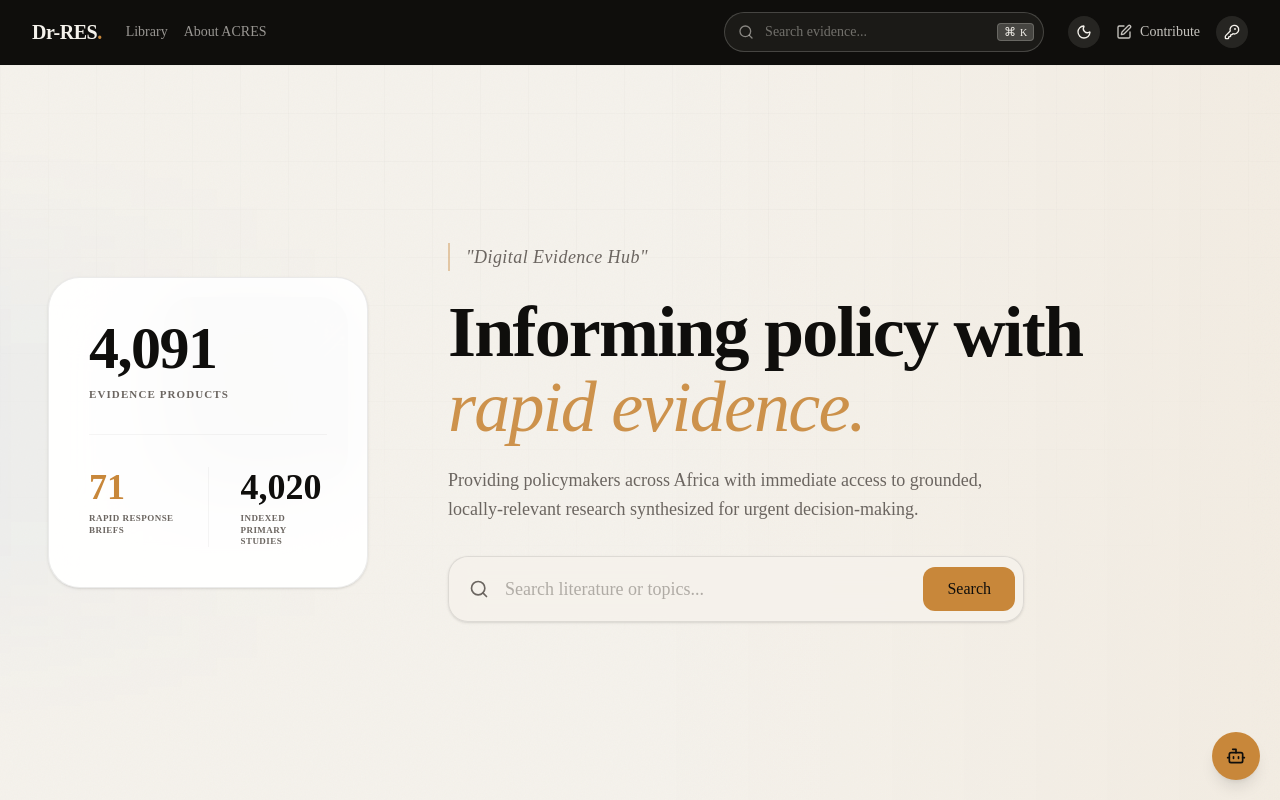
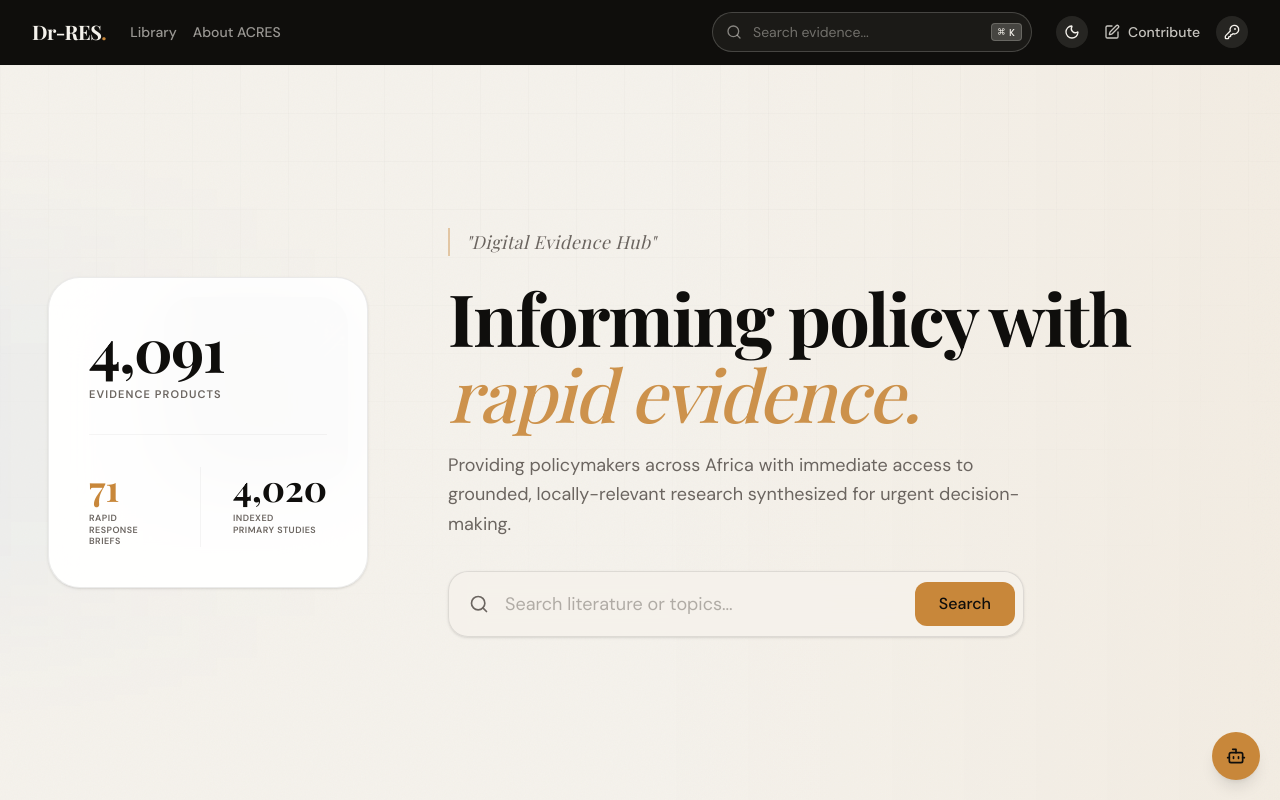
Before and after one commit to Aurits/drres-app, a Next.js app in the folder frontend/: page / in a window 1280 px wide. Built offline with nearby package versions, Linux system fonts and the light colour scheme.

Commit message:
Update layout.tsx

```diff
--- a/frontend/app/layout.tsx
+++ b/frontend/app/layout.tsx
@@ -1,9 +1,28 @@
 import type { Metadata } from "next";
+import { DM_Sans, DM_Mono, Playfair_Display } from "next/font/google";
 import "./globals.css";
 import { cn } from "@/lib/utils";
 import { TopNav } from "@/components/layout/TopNav";
 import { AskAIDrawer } from "@/components/ui/AskAIDrawer";
 import { ThemeProvider } from "@/components/ThemeProvider";
+
+const fontSans = DM_Sans({
+  variable: "--font-dm-sans",
+  subsets: ["latin"],
+});
+
+const fontSerif = Playfair_Display({
+  variable: "--font-playfair",
+  weight: ["400", "500", "600", "700"],
+  style: ["normal", "italic"],
+  subsets: ["latin"],
+});
+
+const fontMono = DM_Mono({
+  variable: "--font-dm-mono",
+  weight: ["400", "500"],
+  subsets: ["latin"],
+});
 
 export const metadata: Metadata = {
   title: "Dr-RES | Rapid Evidence Synthesis",
@@ -19,7 +38,7 @@ export default function RootLayout({
     <html
       lang="en"
       suppressHydrationWarning
-      className={cn("font-sans font-serif font-mono h-full antialiased overflow-hidden")}
+      className={cn(fontSans.variable, fontSerif.variable, fontMono.variable, "h-full antialiased overflow-hidden")}
     >
       <body className="h-full w-full flex flex-col bg-background text-foreground overflow-hidden">
         <ThemeProvider attribute="class" defaultTheme="light" enableSystem disableTransitionOnChange>
```
